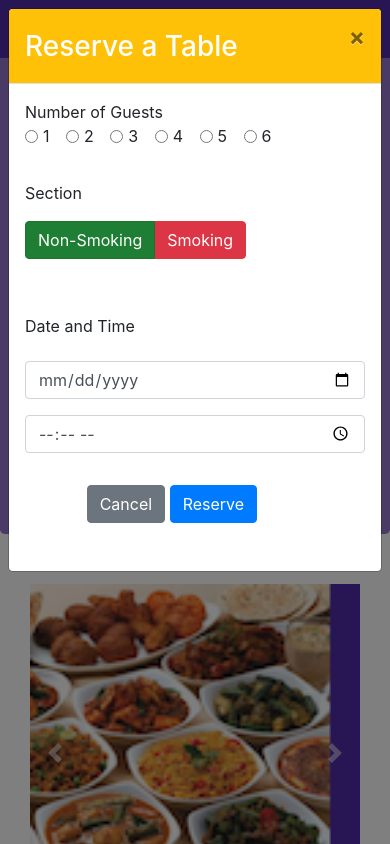
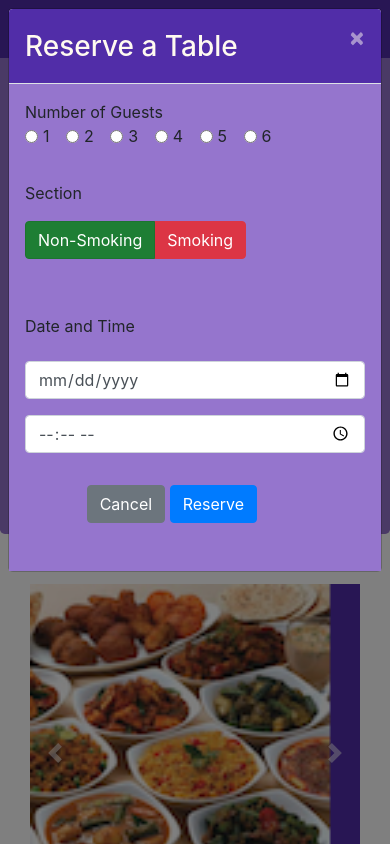
Before and after one commit to meiyindeng/Bootstrap, a website: page index.html in a window 390 px wide. Both pictures are taken after a click on the button "Reserve Table". Shown: the top 844 px of the page. Drawn offline with nearby package versions, Linux system fonts and the light colour scheme.

Commit message:
assignment4 finish

```diff
--- a/css/styles.scss
+++ b/css/styles.scss
@@ -74,3 +74,16 @@
     position: abosolute;
     bottom: 0px;
 }
+
+.modal-header{
+    background-color: $background-dark;
+    .modal-title{
+        color: floralwhite;
+    }
+    .close{
+        color: floralwhite;
+    }
+}
+.modal-body{
+    background-color: $background-light;
+}
--- a/index.html
+++ b/index.html
@@ -33,7 +33,7 @@
                         <li class="nav-item"><a class="nav-link" href="./contactus.html"><span class="fa fa-address-card fa-lg"></span> Contact</a></li>
                     </ul>
                     <span class="navbar-text">
-                        <a data-toggle="modal" data-target="#loginModal">
+                        <a id="loginButton">
                             <span class="fa fa-sign-in"></span> Login
                         </a>
                     </span>
@@ -93,9 +93,9 @@
                     <img src="img/logo.png" class="img-fluid">
                 </div>
                 <div class="col-sm-3 align-self-center">
-                    <a class="btn btn-warning btn-block btn-sm" role="button"
-                    data-toggle="modal"
-                    data-target="#ReserveTable"> Reserve Table</a>
+                    <a id="reserveButton" class="btn btn-warning btn-block btn-sm" role="button">
+                    Reserve Table
+                    </a>
                 </div>
             </div>
         </div>
@@ -103,8 +103,8 @@
     <div id="ReserveTable" class="modal fade" role="dialog">
         <div class="modal-dialog modal-lg" role="content">
             <div class="modal-content">
-                <div class="modal-header bg-warning">
-                    <h3 class="text-white modal-title">Reserve a Table</h3>
+                <div class="modal-header">
+                    <h3 class="modal-title">Reserve a Table</h3>
                     <button type="button" class="close" data-dismiss="modal">
                         &times;
                     </button>
@@ -356,11 +356,19 @@
                 $("#carouselButton").children('span').addClass('fa-pause');
 
             }
+        });
+
+        $("#loginButton").click(function(){
+            $("#loginModal").modal();
 
         });
+        $("#reserveButton").click(function(){
+            $("#ReserveTable").modal();
 
+        });
     });
 </script>
+
 
 
 </body>
```
Also changed, not shown: css/styles.css.
